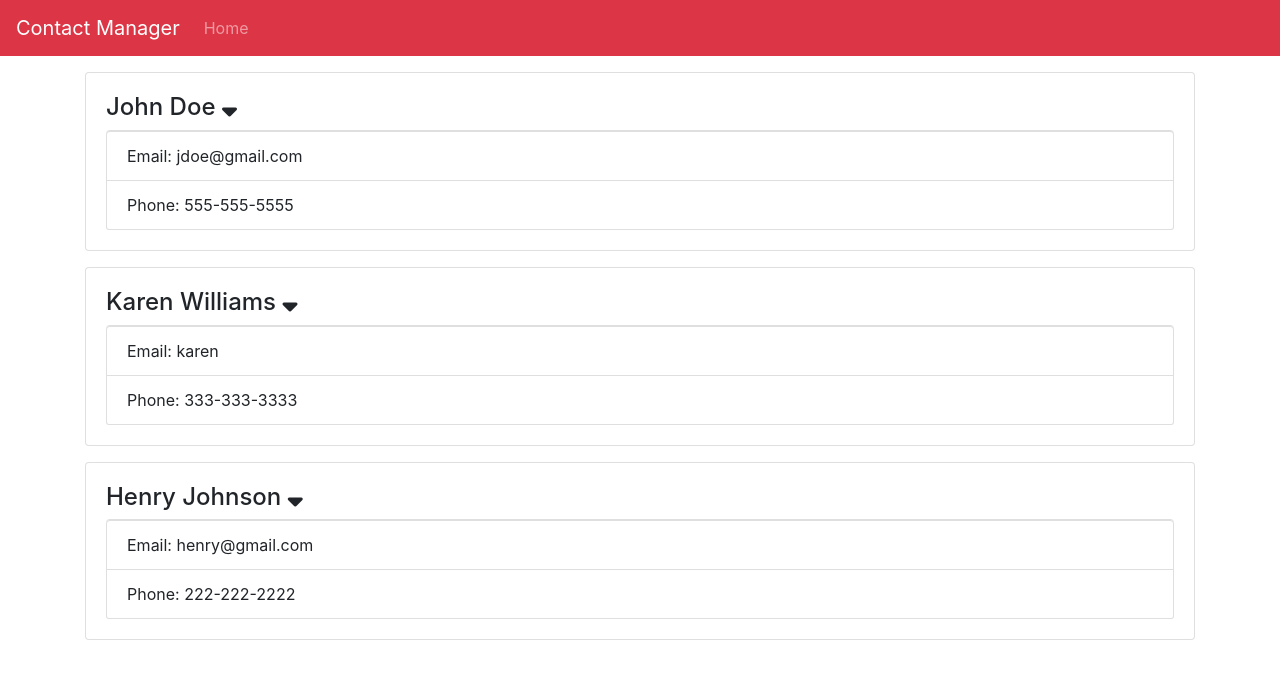
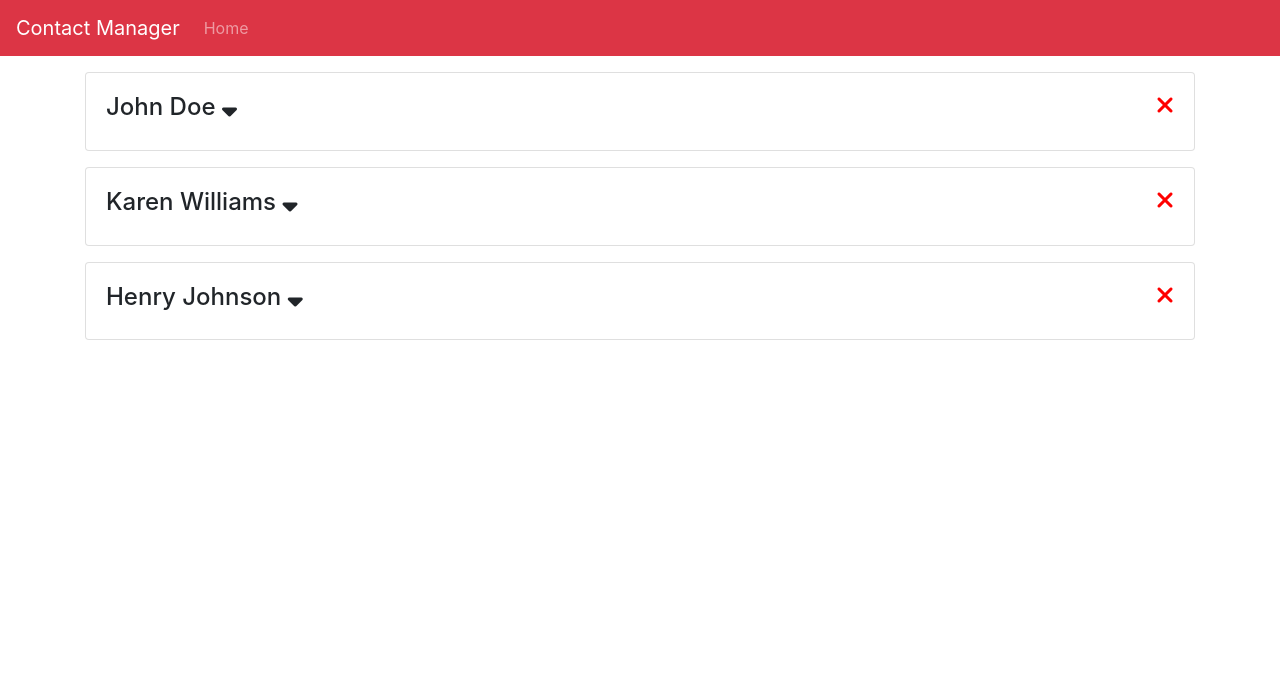
Before and after one commit to EddieOrozco/contactmanager, a React (Create React App) app: page / in a window 1280 px wide. Shown: the top 676 px of the page. Built offline with nearby package versions, Linux system fonts and the light colour scheme.

Commit message:
Creating Functions through components to manipulate the state and delete a contact

```diff
--- a/src/components/Contact.js
+++ b/src/components/Contact.js
@@ -2,22 +2,40 @@
 import PropTypes from "prop-types";
 
 class Contact extends Component {
-  state = {};
-  onShowClick = () => {
-    console.log(this.state);
+  state = { showContactInfo: false };
+
+  onDeleteClick = () => {
+    this.props.deleteClickHandler();
   };
   render() {
     //   Destructuring
     const { name, email, phone } = this.props.contact;
+    const { showContactInfo } = this.state;
     return (
       <div className="card card-body mb-3">
         <h4>
-          {name} <i onClick={this.onShowClick} className="fas fa-sort-down"></i>
+          {name}{" "}
+          <i
+            onClick={() =>
+              this.setState({
+                showContactInfo: !this.state.showContactInfo
+              })
+            }
+            className="fas fa-sort-down"
+            style={{ cursor: "pointer" }}
+          ></i>
+          <i
+            className="fas fa-times"
+            style={{ cursor: "pointer", float: "right", color: "red" }}
+            onClick={this.onDeleteClick}
+          ></i>
         </h4>
-        <ul className="list-group">
-          <li className="list-group-item">Email: {email}</li>
-          <li className="list-group-item">Phone: {phone}</li>
-        </ul>
+        {showContactInfo ? (
+          <ul className="list-group">
+            <li className="list-group-item">Email: {email}</li>
+            <li className="list-group-item">Phone: {phone}</li>
+          </ul>
+        ) : null}
       </div>
     );
   }
@@ -25,7 +43,8 @@
 
 // Validations
 Contact.propTypes = {
-  contact: PropTypes.object.isRequired
+  contact: PropTypes.object.isRequired,
+  deleteClickHandler: PropTypes.func.isRequired
 };
 
 export default Contact;
--- a/src/components/Contacts.js
+++ b/src/components/Contacts.js
@@ -25,12 +25,26 @@
     ]
   };
 
+  deleteContact = id => {
+    const { contacts } = this.state;
+
+    const newContacts = contacts.filter(contact => contact.id !== id);
+
+    this.setState({
+      contacts: newContacts
+    });
+  };
+
   render() {
     const { contacts } = this.state;
     return (
       <div>
         {contacts.map(contact => (
-          <Contact key={contact.id} contact={contact} />
+          <Contact
+            key={contact.id}
+            contact={contact}
+            deleteClickHandler={this.deleteContact.bind(this, contact.id)}
+          />
         ))}
       </div>
     );
```
